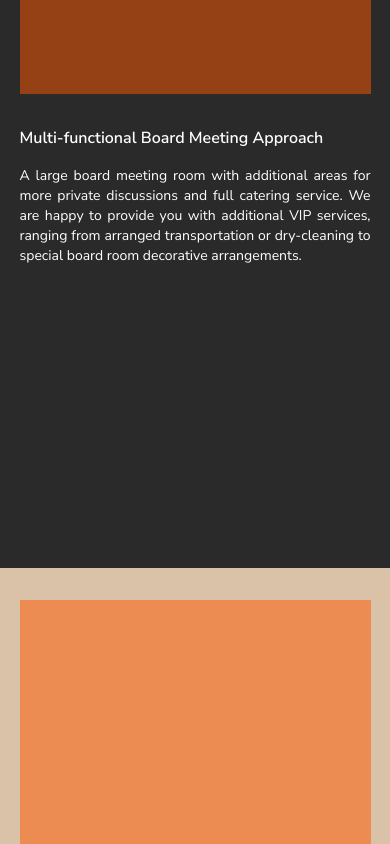
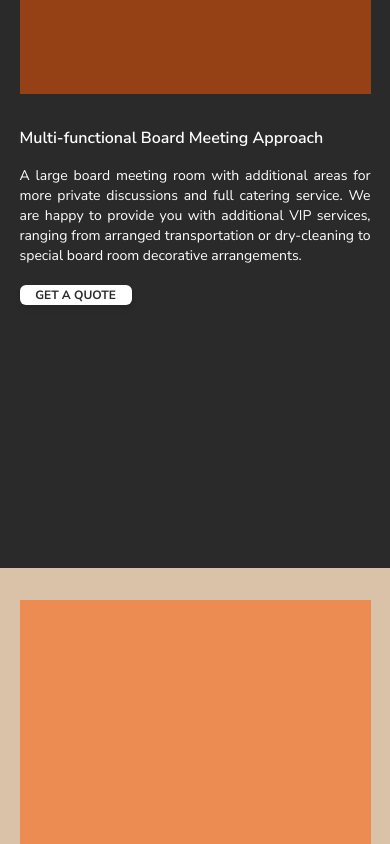
Before and after one commit to stefanolami/spaces, a Next.js app: page /concepts in a window 390 px wide. Shown: the part 1120-1964 px from the top of the page. Built offline with nearby package versions, Linux system fonts and the light colour scheme.

Commit message:
feat: ad concepts page (mobile style only)

```diff
--- a/src/components/concepts/section-concepts.tsx
+++ b/src/components/concepts/section-concepts.tsx
@@ -1,6 +1,8 @@
+import { MotionValue, useTransform, motion } from 'framer-motion'
+import Link from 'next/link'
 import { CONCEPTS } from '@/lib/data'
 import { ConceptSection } from '@/lib/types'
-import { MotionValue, useTransform, motion } from 'framer-motion'
+
 const SectionConcepts = ({
 	position,
 	concept,
@@ -23,11 +25,22 @@ const SectionConcepts = ({
 		>
 			<div className="w-[90%] mx-auto flex flex-col items-center justify-start h-full my-8 gap-8">
 				<div className="bg-orange-spaces/50 w-full h-2/5"></div>
-				<div className="flex flex-col items-center justify-center w-full space-y-4">
+				<div className="flex flex-col justify-center w-full space-y-4">
 					<h2 className="text-base font-semibold w-full text-balance">
 						{concept.title}
 					</h2>
 					<p className="text-sm text-justify">{concept.text}</p>
+					<Link href={concept.link}>
+						<button
+							className={`${
+								concept.buttonClasses
+							} w-28 h-5 font-nunito font-bold text-xs rounded-md shadow-md hover:shadow-lg ${
+								position % 2 === 0 ? 'ml-auto' : 'mr-auto'
+							}`}
+						>
+							GET A QUOTE
+						</button>
+					</Link>
 				</div>
 			</div>
 		</motion.div>
--- a/src/components/footer.tsx
+++ b/src/components/footer.tsx
@@ -62,7 +62,7 @@ const Footer = () => {
 					</div>
 				</div>
 			</div>
-			<div className="bg-brown-spaces hidden"></div>
+			<div className="bg-brown-spaces text-black-spaces text-beje-spaces hidden"></div>
 		</footer>
 	)
 }
--- a/src/lib/data.ts
+++ b/src/lib/data.ts
@@ -15,7 +15,7 @@ export const CONCEPTS: ConceptSection[] = [
 		image: '/header-logo.png',
 		link: '/access',
 		containerClasses: 'bg-beje-spaces text-black-spaces text-right',
-		buttonClasses: 'bg-blue-spaces text-white',
+		buttonClasses: 'bg-blue-spaces text-beje-spaces',
 	},
 	{
 		title: 'Trainings, Seminars & Action Tanks',
```
